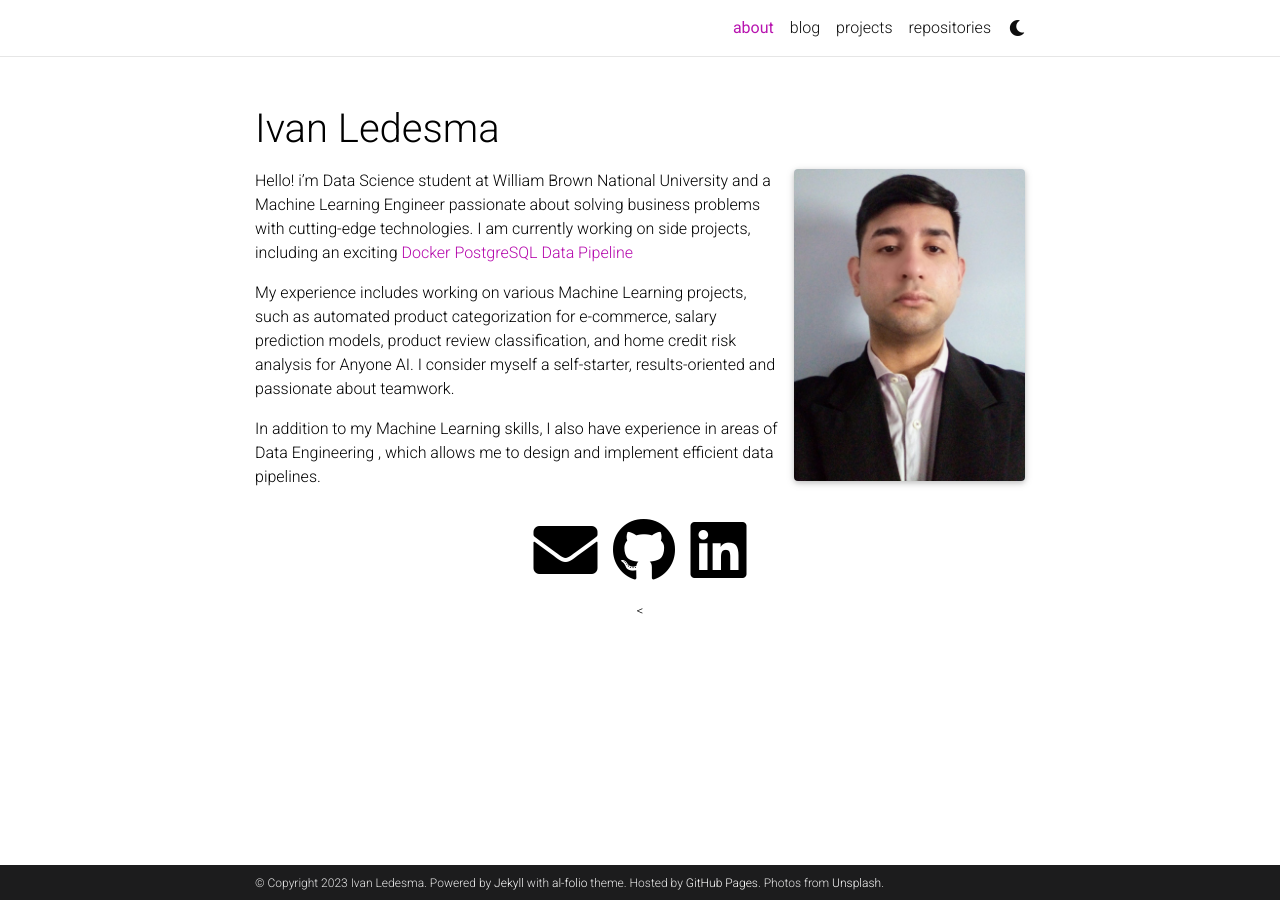
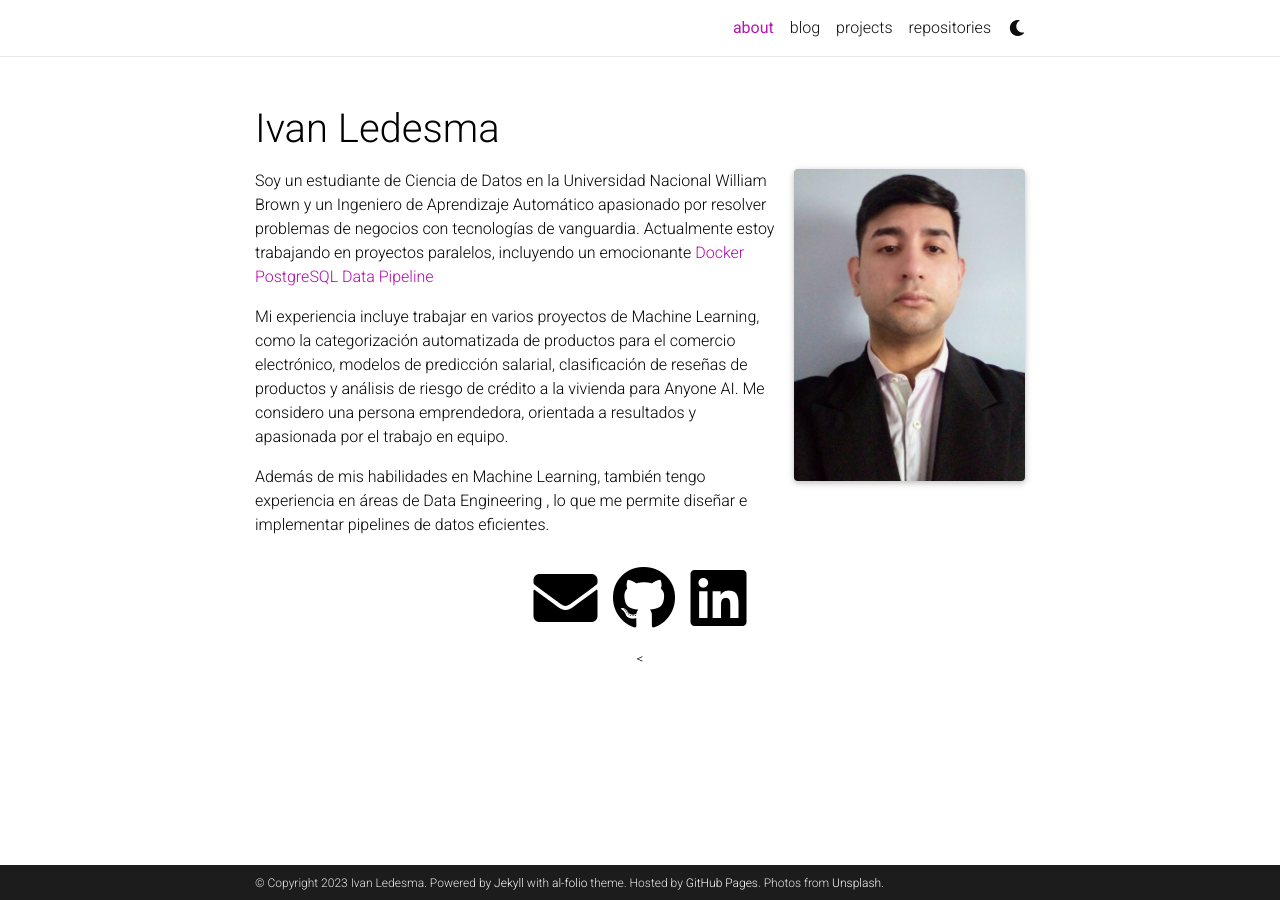
Before and after one commit to ledesma-ivan/ledesma-ivan.github.io, a Jekyll site: the page built from _pages/about.md, in a window 1280 px wide. Built offline with Jekyll 4.4.1, drawn with Linux system fonts in a browser that asks for light colours; full-size pictures stand in for the smaller copies a plugin makes; comment, search, counter and statistics services are not loaded; a style sheet for code colours, icons or effects is not loaded.

Commit message:
Traslate to spanish

```diff
--- a/_pages/about.md
+++ b/_pages/about.md
@@ -13,8 +13,8 @@ selected_papers: false # includes a list of papers marked as "selected={true}"
 social: true  # includes social icons at the bottom of the page
 ---
 
-Hello! i'm Data Science student at William Brown National University and a Machine Learning Engineer passionate about solving business problems with cutting-edge technologies. I am currently working on side projects, including an exciting [Docker PostgreSQL Data Pipeline](https://github.com/ledesma-ivan/docker-postgresql-pipeline)
+Soy un estudiante de Ciencia de Datos en la Universidad Nacional William Brown y un Ingeniero de Aprendizaje Automático apasionado por resolver problemas de negocios con tecnologías de vanguardia. Actualmente estoy trabajando en proyectos paralelos, incluyendo un emocionante [Docker PostgreSQL Data Pipeline](https://github.com/ledesma-ivan/docker-postgresql-pipeline)
 
-My experience includes working on various Machine Learning projects, such as automated product categorization for e-commerce, salary prediction models, product review classification, and home credit risk analysis for Anyone AI. I consider myself a self-starter, results-oriented and passionate about teamwork.
+Mi experiencia incluye trabajar en varios proyectos de Machine Learning, como la categorización automatizada de productos para el comercio electrónico, modelos de predicción salarial, clasificación de reseñas de productos y análisis de riesgo de crédito a la vivienda para Anyone AI. Me considero una persona emprendedora, orientada a resultados y apasionada por el trabajo en equipo.
 
-In addition to my Machine Learning skills, I also have experience in areas of Data Engineering , which allows me to design and implement efficient data pipelines.
+Además de mis habilidades en Machine Learning, también tengo experiencia en áreas de Data Engineering , lo que me permite diseñar e implementar pipelines de datos eficientes.
```
